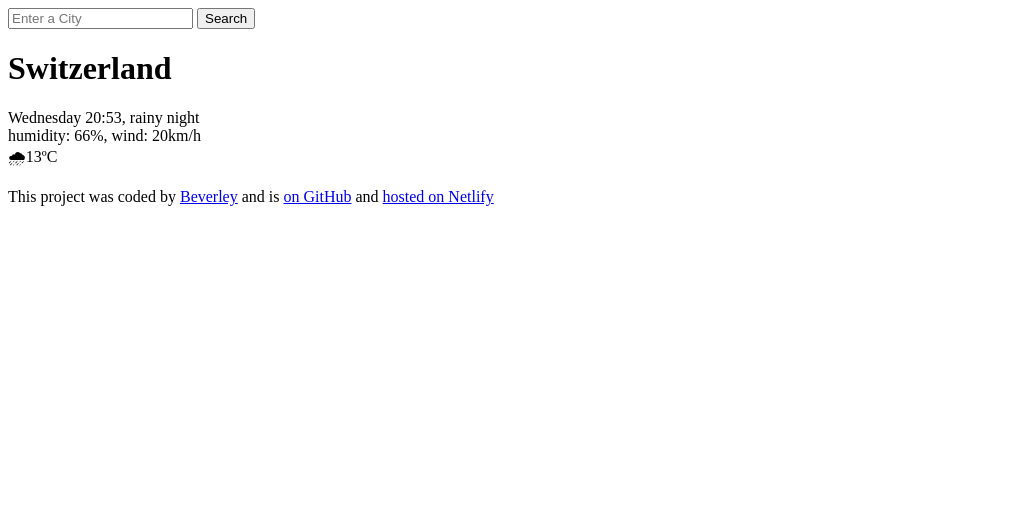
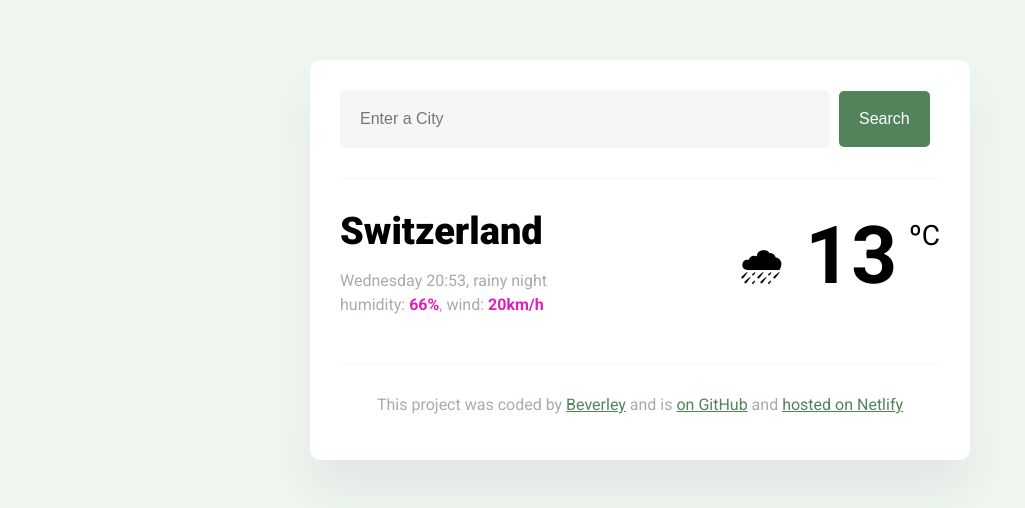
Before and after one commit to Beverleyxv/Weather-City, a plain HTML site: page index.html in a window 1280 px wide. Shown: the whole page, without its empty margins (0-1025 px from the left). Drawn offline with Linux system fonts and the light colour scheme.

Commit message:
Added CSS and updated HTML

```diff
--- a/index.html
+++ b/index.html
@@ -3,28 +3,57 @@
   <head>
     <meta charset="UTF-8" />
     <meta name="viewport" content="width=device-width, initial-scale=1.0" />
+
+    <link
+      href="https://fonts.googleapis.com/css2?family=Roboto:ital,wght@0,100;0,400;0,500;0,700;0,900;1,100;1,300;1,400;1,500;1,700;1,900&display=swap"
+      rel="stylesheet"
+    />
+    <link rel="stylesheet" href="styles.css" />
     <title>Weather App</title>
   </head>
   <body>
     <div class="weather-app">
       <header>
         <form id="searchCity">
-          <input type="text" placeholder="Enter a City" />
-          <input type="submit" value="Search" />
+          <input
+            type="text"
+            placeholder="Enter a City"
+            required
+            class="search-input"
+          />
+          <input type="submit" value="Search" class="search-button" />
         </form>
-        <h1>Switzerland</h1>
       </header>
       <main>
-        <div>Wednesday 20:53, rainy night</div>
-        <div>humidity: 66%, wind: 20km/h</div>
-        <div>🌧13ºC</div>
+        <div class="current-weather">
+          <div>
+            <h1 class="current-city">Switzerland</h1>
+
+            <p class="current-details">
+              Wednesday 20:53, <span class="description">rainy night</span>
+              <br />
+              humidity: <strong>66%</strong>, wind: <strong>20km/h</strong>
+            </p>
+          </div>
+          <div class="current-temperature">
+            <span class="temperature-icon">🌧</span>
+            <span class="temperature">13</span>
+            <span class="temperature-unit">ºC</span>
+          </div>
+        </div>
       </main>
       <footer>
         <p>
           This project was coded by
-          <a href="#" target="_blank">Beverley</a> and is
-          <a href="#" target="_blank"> on GitHub</a> and
-          <a href="#" target="_blank">hosted on Netlify</a>
+          <a href="https://github.com/Beverleyxv" target="_blank">Beverley</a>
+          and is
+          <a href="https://github.com/Beverleyxv/Weather-City" target="_blank">
+            on GitHub</a
+          >
+          and
+          <a href="https://weathertopia.netlify.app/" target="_blank"
+            >hosted on Netlify</a
+          >
         </p>
       </footer>
     </div>
--- /dev/null
+++ b/styles.css
@@ -0,0 +1,98 @@
+body {
+  background: #eff7f0;
+  font-family: "Roboto", sans-serif;
+}
+
+a {
+  color: #52835a;
+}
+
+.weather-app {
+  background: white;
+  max-width: 600px;
+  margin: 60px auto;
+  padding: 30px;
+  border-radius: 10px;
+  box-shadow: 0 30px 50px rgba(65, 50, 100, 0.08);
+}
+
+header {
+  border-bottom: 1px solid #f9f7fe;
+  padding-bottom: 30px;
+}
+
+.search-input {
+  background-color: #f4f7f4;
+  border: none;
+  color: rgba(39, 33, 66, 0.4);
+  font-size: 16px;
+  padding: 20px;
+  width: 75%;
+  border-radius: 6px;
+}
+
+.search-button {
+  margin-left: 5px;
+  font-size: 16px;
+  background-color: #52835a;
+  color: white;
+  border: none;
+  padding: 20px;
+  line-height: 1;
+  border-radius: 5px;
+}
+
+main {
+  padding: 30px 0;
+}
+
+.current-temperature {
+  font-size: 48px;
+}
+
+.current-weather {
+  display: flex;
+  justify-content: space-between;
+}
+
+.current-city {
+  font-size: 38px;
+  font-weight: 900;
+  margin: 0;
+}
+.current-details {
+  color: #36214266;
+  font-size: 16px;
+  font-weight: 400;
+  line-height: 24px;
+}
+
+.current-details strong {
+  color: #dd1fbd;
+}
+
+.temperature-icon {
+  position: relative;
+  top: -8px;
+  font-size: 40px;
+  margin-right: 10px;
+}
+
+.temperature {
+  font-size: 80px;
+  font-weight: bold;
+}
+
+.temperature-unit {
+  font-size: 28px;
+  position: relative;
+  top: -38px;
+}
+
+footer {
+  border-top: 1px solid #f9f7fe;
+  text-align: center;
+  padding-top: 15px;
+
+  color: #36214266;
+}
```
